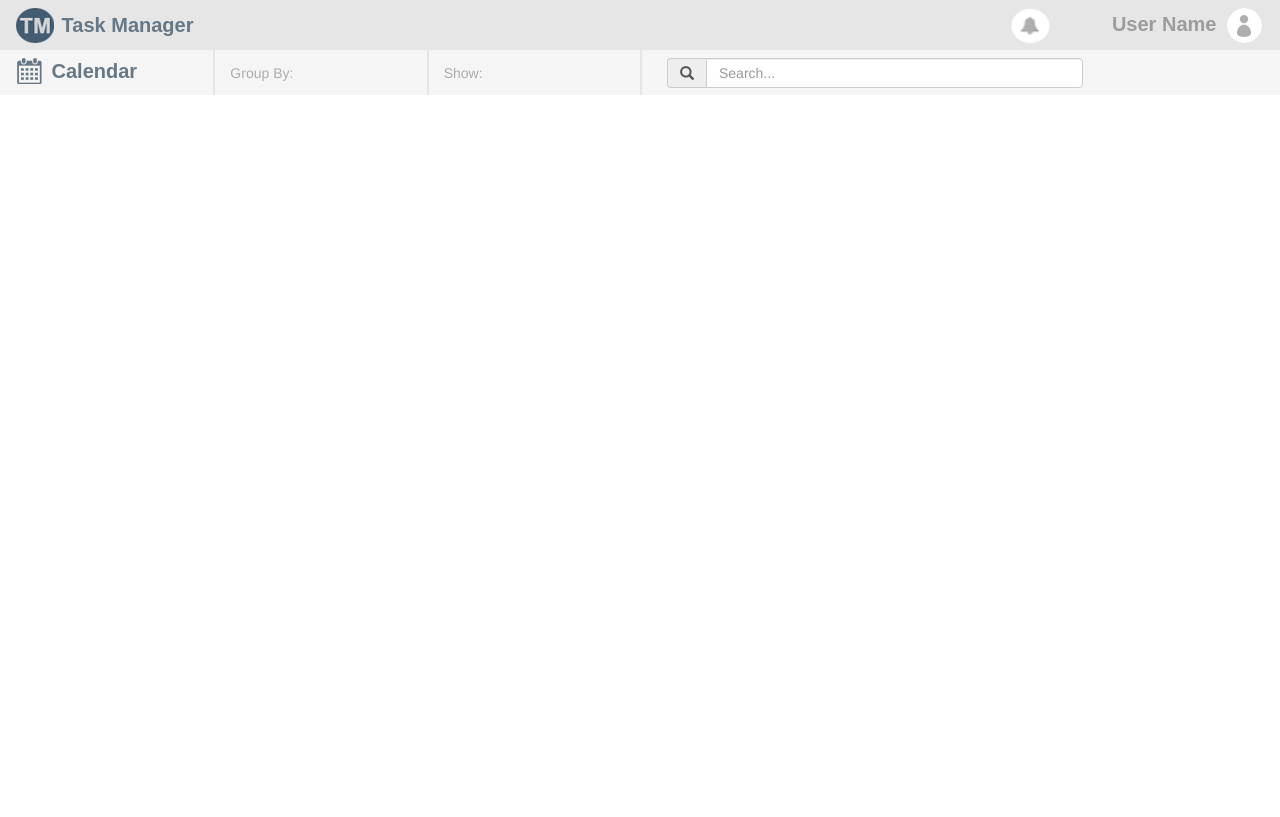
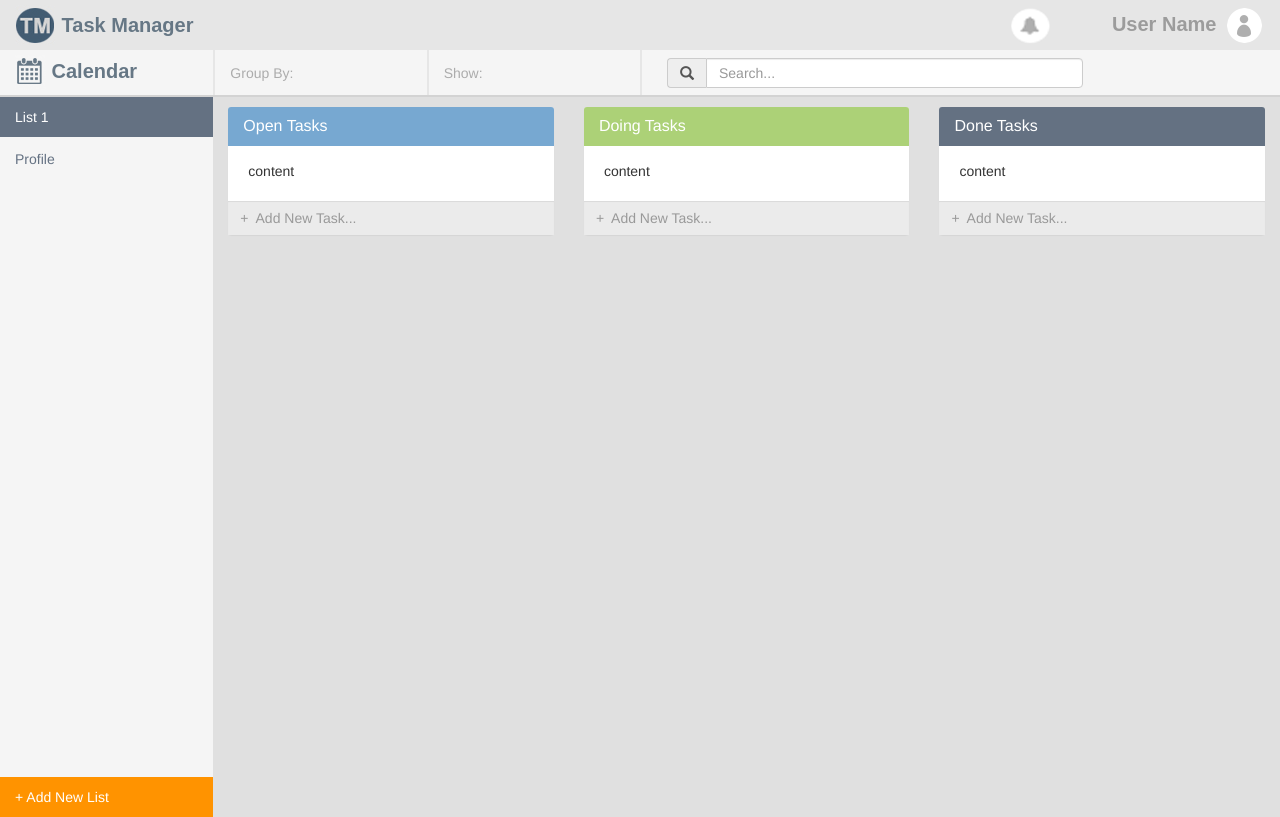
Before and after one commit to itai257/Web-Project, an Angular app in the folder Task-Manager/: page / in a window 1280 px wide. Built offline with nearby package versions, Linux system fonts and the light colour scheme.

Commit message:
Tasks page HTML + CSS

```diff
--- a/Task-Manager/src/app/app.component.css
+++ b/Task-Manager/src/app/app.component.css
@@ -17,22 +17,3 @@
     align: right;
     padding-top: 5px;
 }
-.border-left-tile{
-    display: table;
-    border-left: 2px solid #e6e6e6;
-
-    height: 45px;
-    color: #acacac;
-    display: flex;
-    align-items: center;
-
-}
-.search-in{
-    padding-top: 5px;
-    width:70%;
-    padding-bottom: 5px;
-    padding-left: 10px;
-}
-.search-bar{
-    height:30px;
-}
--- a/Task-Manager/src/app/app.component.html
+++ b/Task-Manager/src/app/app.component.html
@@ -3,32 +3,25 @@
 
   <div class="row top-tile">
     <div class="container-fluid">
+
             <div class="col-md-2 col-xs-12 blue-title">
               <img src="../assets/logo.jpg">
               {{title}}
             </div>
+
             <div class="col-md-7">
               &nbsp;
             </div>
+
             <div class="user-tile col-md-1 col-xs-6" align="right">
                 <img src="../assets/notfication-icon.png" >
             </div>
+
             <div class="user-tile col-md-2 col-xs-6"  align="right">
             User Name&nbsp;<img src="../assets/user-icon-anon.png">
             </div>
-  </div>
-  </div>
-<div class="row" style="background-color: #f5f5f5">
-  <div class="container-fluid">
-    <div class="col-md-2 blue-title"><img src="../assets/calendar-icon.png"> Calendar</div>
-    <div class="col-md-2 col-xs-6 border-left-tile">Group By:</div>
-    <div class="col-md-2 col-xs-6 border-left-tile">Show:</div>
-    <div class="col-md-6 col-xs-12 border-left-tile">
-      <div class="input-group search-in">
-          <span class="input-group-addon search-bar"><span class="glyphicon glyphicon-search" ></span></span>
-          <input type="text" class="form-control search-bar" placeholder="Search...">
-        </div>
-
 
   </div>
   </div>
+
+<app-tasks-page></app-tasks-page>
--- a/Task-Manager/src/app/app.module.ts
+++ b/Task-Manager/src/app/app.module.ts
@@ -4,12 +4,14 @@ import { NgModule } from '@angular/core';
 
 import { AppComponent } from './app.component';
 import { TasksPageComponent } from './tasks-page/tasks-page.component';
+import { TopBarComponent } from './top-bar/top-bar.component';
 
 
 @NgModule({
   declarations: [
     AppComponent,
-    TasksPageComponent
+    TasksPageComponent,
+    TopBarComponent
   ],
   imports: [
     BrowserModule
--- a/Task-Manager/src/app/tasks-page/tasks-page.component.css
+++ b/Task-Manager/src/app/tasks-page/tasks-page.component.css
@@ -0,0 +1,91 @@
+.tasks-container{
+    height: 100%;
+    background-color: #e0e0e0;
+    border-top: 2px solid #d3d3d3;
+
+}
+.left-lists{
+    background-color: #f5f5f5;
+    height: 100%;
+    padding: 0px;
+}
+.tasks-plane{
+    height: 100%;
+    padding-top: 10px;
+}
+li.active a{
+    background-color: #647182;
+    border-radius: 0;
+    color: #FFFFFF;
+}
+li a{
+    color:#647182;
+}
+
+li a:hover{
+    background-color: #647182;
+    color: #FFFFFF;
+    border-radius: 0;
+}
+.add-list{
+    position: absolute;
+    bottom: 0;
+    width:100%;
+}
+.add-list li a{
+    background-color: #ff9300;
+    color: #FFFFFF;
+    border-radius: 0;
+}
+
+.add-list li a:hover{
+    background-color: #d67e06;
+}
+
+.panel{
+    border:0px;
+}
+
+.panel-open{
+    background-color: #77a8d1;
+    color:#FFFFFF;
+}
+
+.panel-doing{
+    background-color: #acd177;
+    color:#FFFFFF;
+}
+
+.panel-done{
+    background-color: #647182;
+    color:#FFFFFF;
+}
+
+.input-group{
+    width:100%;
+    position: relative;
+    bottom: 0;
+    margin-top: 20px;
+
+
+}
+.form-control{
+        background-color: #ebebeb;
+}
+.form-control:focus{
+    box-shadow: none;
+}
+.input-group, .form-control{
+
+    border: 0px;
+
+}
+.panel-body{
+    padding-left: 0px;
+    padding-right: 0px;
+    padding-bottom:0px;
+}
+.task-container{
+    padding-left: 20px;
+    padding-right: 20px;
+}
--- a/Task-Manager/src/app/tasks-page/tasks-page.component.html
+++ b/Task-Manager/src/app/tasks-page/tasks-page.component.html
@@ -1,3 +1,70 @@
-<p>
-  tasks-page works!
-</p>
+
+
+<app-top-bar></app-top-bar>
+<div class="row tasks-container" >
+
+      <div class="container-fluid" style="height:100%">
+
+                  <div class="col-md-2 col-xs-12 left-lists">
+
+                      <ul class="nav nav-pills nav-stacked">
+                          <li class="active"><a href="#">List 1</a></li>
+                          <li><a href="#">Profile</a></li>
+                      </ul>
+
+                      <ul class="nav nav-pills nav-stacked add-list">
+                          <li><a href="#">+ Add New List</a></li>
+                      </ul>
+
+                  </div>
+
+                  <div class="col-md-10 col-xs-12 tasks-plane">
+                                        <div class="row">
+                                            <div class="col-md-4">
+                                                    <div class="panel n">
+                                                            <div class="panel-heading panel-open">
+                                                              <h3 class="panel-title">Open Tasks</h3>
+                                                            </div>
+                                                            <div class="panel-body">
+                                                                            <div class="task-container">content</div>
+                                                                            <div class="input-group">
+                                                                                <input type="text" class="form-control" placeholder="+  Add New Task...">
+                                                                            </div>
+                                                            </div>
+                                                          </div>
+                                            </div>
+                                            <div class="col-md-4">
+                                                    <div class="panel">
+                                                            <div class="panel-heading panel-doing">
+                                                              <h3 class="panel-title">Doing Tasks</h3>
+                                                            </div>
+                                                            <div class="panel-body">
+                                                                    <div class="task-container">content</div>
+                                                                    <div class="input-group">
+                                                                        <input type="text" class="form-control" placeholder="+  Add New Task...">
+                                                                    </div>
+                                                            </div>
+                                                          </div>
+                                            </div>
+                                            <div class="col-md-4">
+                                                    <div class="panel ">
+                                                            <div class="panel-heading panel-done">
+                                                              <h3 class="panel-title ">Done Tasks</h3>
+                                                            </div>
+                                                            <div class="panel-body">
+                                                                    <div class="task-container">content</div>
+                                                                    <div class="input-group">
+                                                                        <input type="text" class="form-control" placeholder="+  Add New Task...">
+                                                                    </div>
+                                                            </div>
+                                                          </div>
+                                            </div>
+                                        </div>
+
+
+                  </div>
+
+
+      </div>
+
+</div>
--- /dev/null
+++ b/Task-Manager/src/app/top-bar/top-bar.component.css
@@ -0,0 +1,26 @@
+.blue-title{
+    color: #667785;
+    font-family: Arial;
+    font-size: 20px;
+    font-weight: bold;
+    margin-top: 5px;
+}
+.border-left-tile{
+    display: table;
+    border-left: 2px solid #e6e6e6;
+
+    height: 45px;
+    color: #acacac;
+    display: flex;
+    align-items: center;
+
+}
+.search-in{
+    padding-top: 5px;
+    width:70%;
+    padding-bottom: 5px;
+    padding-left: 10px;
+}
+.search-bar{
+    height:30px;
+}
--- /dev/null
+++ b/Task-Manager/src/app/top-bar/top-bar.component.html
@@ -0,0 +1,19 @@
+
+
+
+
+
+<div class="row" style="background-color: #f5f5f5">
+  <div class="container-fluid">
+    <div class="col-md-2 blue-title"><img src="../assets/calendar-icon.png"> Calendar</div>
+    <div class="col-md-2 col-xs-6 border-left-tile">Group By:</div>
+    <div class="col-md-2 col-xs-6 border-left-tile">Show:</div>
+    <div class="col-md-6 col-xs-12 border-left-tile">
+      <div class="input-group search-in">
+          <span class="input-group-addon search-bar"><span class="glyphicon glyphicon-search" ></span></span>
+          <input type="text" class="form-control search-bar" placeholder="Search...">
+        </div>
+
+
+  </div>
+</div>
--- /dev/null
+++ b/Task-Manager/src/app/top-bar/top-bar.component.ts
@@ -0,0 +1,15 @@
+import { Component, OnInit } from '@angular/core';
+
+@Component({
+  selector: 'app-top-bar',
+  templateUrl: './top-bar.component.html',
+  styleUrls: ['./top-bar.component.css']
+})
+export class TopBarComponent implements OnInit {
+
+  constructor() { }
+
+  ngOnInit() {
+  }
+
+}
--- a/Task-Manager/src/styles.css
+++ b/Task-Manager/src/styles.css
@@ -1 +1,9 @@
 /* You can add global styles to this file, and also import other style files */
+body{
+    height: 95%;
+
+}
+html{
+    height: 95%;
+
+}
```
Also changed, not shown: 1 other file (tests, documents, lock files or other folders). Lines whose indentation alone changed are shown as unchanged.
